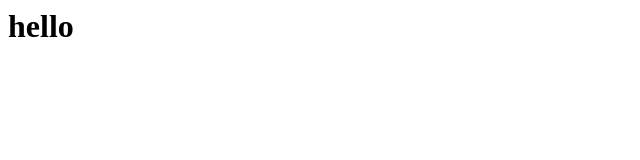
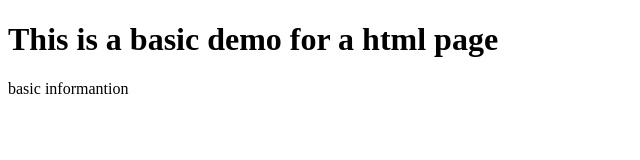
Before and after one commit to GaneshPotla86/myrepo, a plain HTML site: page index.html in a window 1280 px wide. Shown: the whole page, without its empty margins (0-640 px from the left). Drawn offline with Linux system fonts and the light colour scheme.

Commit message:
html code is changed

```diff
--- a/index.html
+++ b/index.html
@@ -1 +1,11 @@
-<h1>hello</h1>
+<!DOCTYPE html>
+<html>
+    <head>
+
+    </head>
+    <body>
+        <h1>This is a basic demo for a html page
+        </h1>
+        <p>basic informantion</p>
+    </body>
+</html>
```
